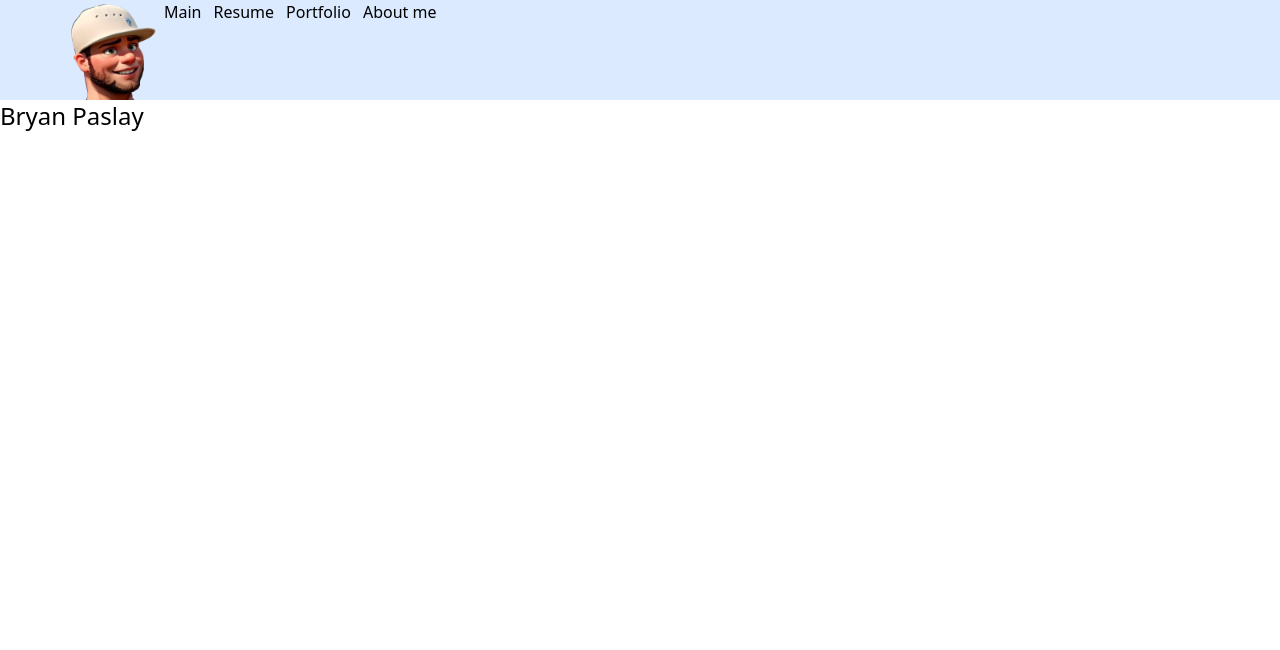
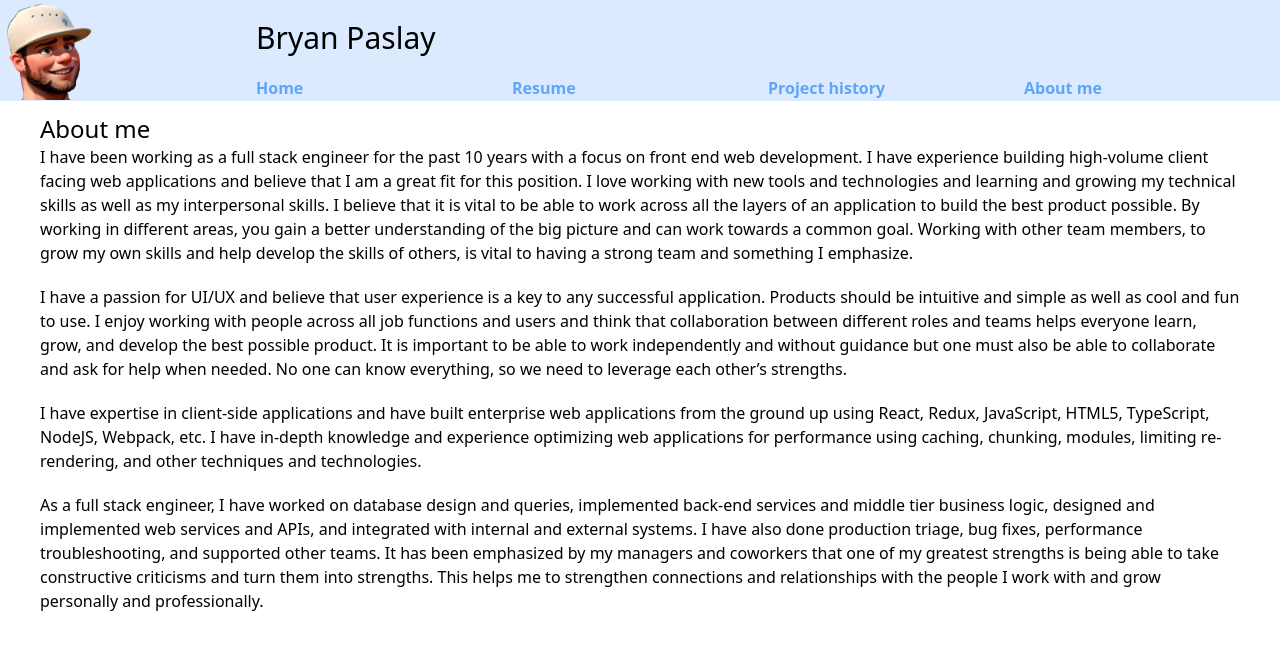
Before and after one commit to bryanpaslay/bryanpaslay.github.io, a Next.js app: page /about in a window 1280 px wide. Shown: the top 650 px of the page. Built offline with nearby package versions, Linux system fonts and the light colour scheme.

Commit message:
Add resume Add project history Add about me put under construction message on home page

```diff
--- a/package.json
+++ b/package.json
@@ -16,6 +16,7 @@
         "autoprefixer": "^10.4.19",
         "postcss": "^8.4.38",
         "tailwindcss": "^3.4.4",
-        "typescript": "5.5.2"
+        "typescript": "5.5.2",
+        "lodash.debounce": "^4.0.8"
     }
 }
--- a/src/app/about/page.tsx
+++ b/src/app/about/page.tsx
@@ -1,5 +1,11 @@
 import React from "react";
 
 export default function Page() {
-    return <h1>Bryan Paslay</h1>
+    return <div className={`py-3 px-10 `}>
+      <h1>About me</h1>
+      <p>I have been working as a full stack engineer for the past 10 years with a focus on front end web development.  I have experience building high-volume client facing web applications and believe that I am a great fit for this position.  I love working with new tools and technologies and learning and growing my technical skills as well as my interpersonal skills.  I believe that it is vital to be able to work across all the layers of an application to build the best product possible.  By working in different areas, you gain a better understanding of the big picture and can work towards a common goal.  Working with other team members, to grow my own skills and help develop the skills of others, is vital to having a strong team and something I emphasize.  </p>
+      <p>I have a passion for UI/UX and believe that user experience is a key to any successful application.  Products should be intuitive and simple as well as cool and fun to use.  I enjoy working with people across all job functions and users and think that collaboration between different roles and teams helps everyone learn, grow, and develop the best possible product.  It is important to be able to work independently and without guidance but one must also be able to collaborate and ask for help when needed.  No one can know everything, so we need to leverage each other’s strengths.  </p>
+      <p>I have expertise in client-side applications and have built enterprise web applications from the ground up using React, Redux, JavaScript, HTML5, TypeScript, NodeJS, Webpack, etc.  I have in-depth knowledge and experience optimizing web applications for performance using caching, chunking, modules, limiting re-rendering, and other techniques and technologies.  </p>
+      <p>As a full stack engineer, I have worked on database design and queries, implemented back-end services and middle tier business logic, designed and implemented web services and APIs, and integrated with internal and external systems.  I have also done production triage, bug fixes, performance troubleshooting, and supported other teams.  It has been emphasized by my managers and coworkers that one of my greatest strengths is being able to take constructive criticisms and turn them into strengths.  This helps me to strengthen connections and relationships with the people I work with and grow personally and professionally.  </p>
+  </div>;
 }
--- a/src/app/global.css
+++ b/src/app/global.css
@@ -9,4 +9,11 @@
     h3{
         @apply italic;
     }
+    a{
+        @apply text-blue-400;
+        @apply font-bold;
+    }
+    p{
+        @apply pb-5;
+    }
 }
--- a/src/app/layout.tsx
+++ b/src/app/layout.tsx
@@ -17,22 +17,21 @@ export default function RootLayout({
     return (
       <html lang="en">
         <body>
-          <header className="flex bg-blue-100">
-            <div className="sm:container mx-auto px-16">
-              <div className="flex flex-row">
-                <Image className="flex-grow-0" src={'/hero.png'} alt="Image of me" width={100} height={100} />
-                <div className="flex-grow">
-                <nav>
-                  <ul className="flex gap-3 ">
-                    <li><Link href={`/`}>Main</Link></li>
-                    <li><Link href={`/resume`}>Resume</Link></li>
-                    <li><Link href={`/portfolio`}>Portfolio</Link></li>
-                    <li><Link href={`/about`}>About me</Link></li>
-                  </ul>
-                </nav>
+          <header id="header" className="bg-blue-100">
+            <div className="container grid grid-cols-5 mx-auto">
+                <Image className="" src={'/hero.png'} alt="Image of me" width={100} height={100} />
+                <div className="grid col-span-4 grid-rows-4 content-center">
+                  <div className="row-start-1 row-end-4 py-5 text-3xl">Bryan Paslay</div>
+                  <nav className="">
+                    <ul className="grid grid-cols-4">
+                      <li className=""><Link className="hover:font-bold" href={`/`}>Home</Link></li>
+                      <li className=""><Link className="hover:font-bold" href={`/resume`}>Resume</Link></li>
+                      <li className=""><Link className="hover:font-bold" href={`/portfolio`}>Project history</Link></li>
+                      <li className=""><Link className="hover:font-bold" href={`/about`}>About me</Link></li>
+                    </ul>
+                  </nav>
                 </div>
               </div>
-            </div>
           </header>
           {children}
           </body>
--- a/src/app/page.tsx
+++ b/src/app/page.tsx
@@ -1,5 +1,9 @@
 import React from "react";
+import Link from "next/link";
 
 export default function Page() {
-    return <h1>Hello, Next.js!</h1>
-  }
+    return <div className={`py-3 px-10 `}>
+      <h1>Home</h1>
+      <p>I am starting to work on my personal website and it is still a work in progress.  I have put a current version of my <Link className="hover:font-bold" href={`/resume`}>Resume</Link> on the site and have begun adding my <Link className="hover:font-bold" href={`/portfolio`}>Project history</Link>.  This site will continue to evolve so please come back and check it out again.</p>
+  </div>;
+}
--- a/src/app/portfolio/Section.tsx
+++ b/src/app/portfolio/Section.tsx
@@ -1,10 +1,10 @@
 import React from "react";
 import {Section} from "../../../public/portfolioData";
 
-export default function PortfolieSection({id, title, details, overview, skills, tools} : Section){
+export default function PortfolieSection({id, title, details, overview, skills, metrics, tools, startDate, endDate} : Section){
 
     return <div className={`py-3 px-10 ${id%2 && 'bg-slate-100'}`}>
-        <h2>{title}</h2>
+        <h2>{title} {`${startDate.getMonth() + 1}/${startDate.getFullYear()}`} &mdash; {`${endDate.getMonth() + 1}/${endDate.getFullYear()}`}</h2>
         <h3>{overview}</h3>
         <ul className="pl-5 list-disc">
             {details.map((detail, i) =>
@@ -13,6 +13,14 @@ export default function PortfolieSection({id, title, details, overview, skills,
                 </li>
             )}
         </ul>
+        <h3>Metrics: </h3>
+        <ul className="pl-5 list-disc">
+            {metrics.map((metric, i) =>
+                <li key={i}>
+                    {metric}
+                </li>
+            )}
+        </ul>
         <div className="italic">Tools: {tools.map((tool => tool)).join(' | ')}</div>
         <div className="italic">Skills: {skills.map((skill => <span>{skill}</span>)).join(' | ')}</div>
     </div>;
--- a/src/app/portfolio/page.tsx
+++ b/src/app/portfolio/page.tsx
@@ -5,7 +5,7 @@ import {Sections} from "../../../public/portfolioData";
 export default function Page() {
 
     return <>
-        <h1 className="py-3 px-10">Bryan Paslay portfolio</h1>
+        <h1 className="py-3 px-10">Project history</h1>
         {Sections.map((section) =>  <PortfolieSection key={section.id} {...section}/>)}
     </>;
 
--- /dev/null
+++ b/src/app/resume/page.tsx
@@ -0,0 +1,28 @@
+
+
+"use client";
+import React, { useState, useEffect, useLayoutEffect } from "react";
+import debounce from 'lodash.debounce';
+
+function useWindowSize() {
+    const [size, setSize] = useState([0, 0]);
+    useLayoutEffect(() => {
+      const debounceUpdateSize = debounce(() => {
+        let header = document.getElementById("header");
+        setSize([window.innerWidth, window.innerHeight - header.offsetHeight]);
+      }, 50);
+      window.addEventListener('resize', debounceUpdateSize);
+      debounceUpdateSize();
+      return () => window.removeEventListener('resize', debounceUpdateSize);
+    });
+    return size;
+  }
+
+export default function(){
+
+    const [width, height] = useWindowSize();
+
+    return <object id='resumeViewer' data="/BryanPaslayResume.pdf" type="application/pdf" width="100%" height={height}>
+        <p>unable to view bryan's resume?</p><a href="/BryanPaslayResume.pdf">Click this link</a>
+    </object>;
+}
```
Also changed, not shown: 2 other files (tests, documents, lock files or other folders).
